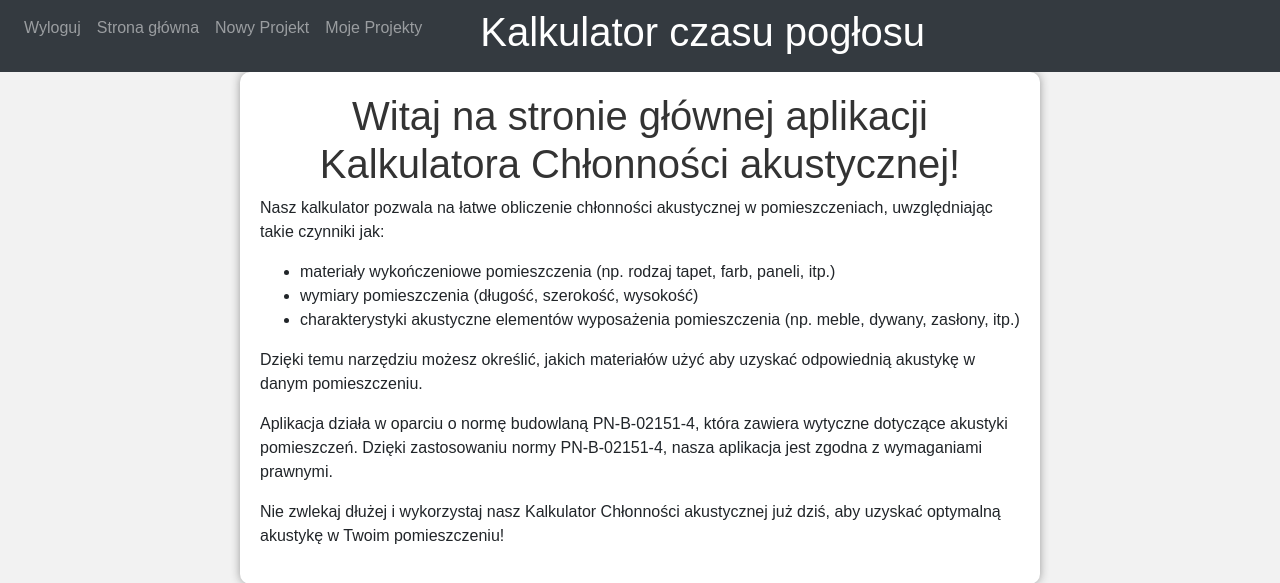
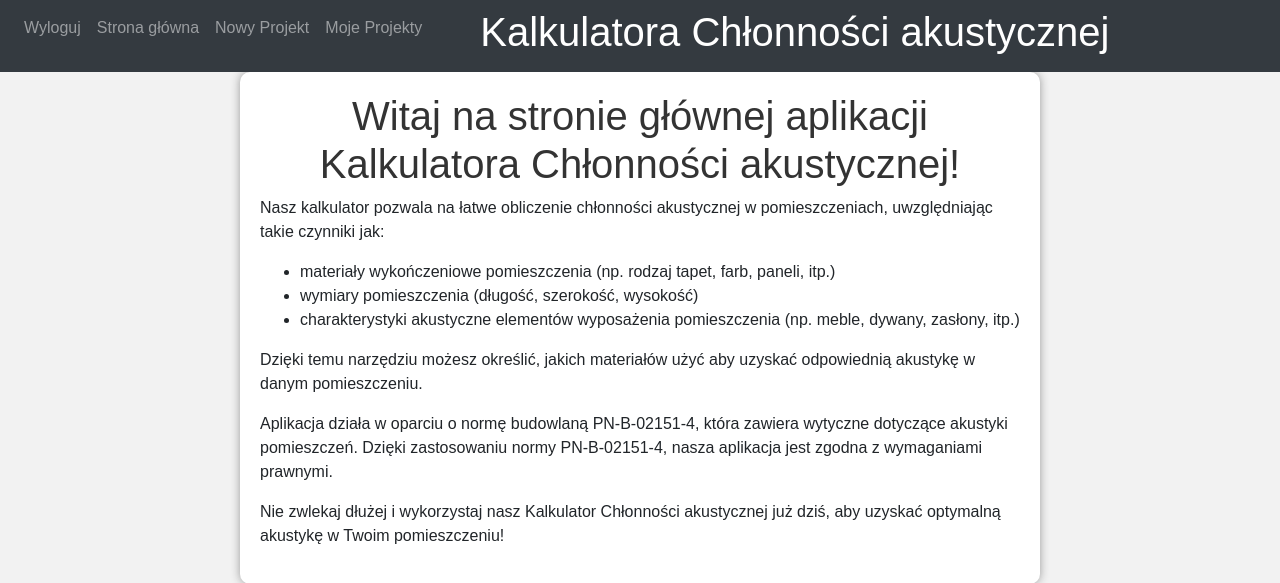
Before and after one commit to DorianWlodarczyk/System_do_obliczania_ch-onno-ci_akustycznej_w_pomieszczeniach_mieszkalnych_i_u-ytkowych, a Flask app: page / in a window 1280 px wide. Shown: the top 583 px of the page. Run offline with Flask 3, Linux system fonts and the light colour scheme; the visitor is signed in with stand-in values (Sample User, id 1); some libraries are stand-ins or nearby versions.

Commit message:
zmiana nazwy na Kalkulatora Chłonności akustycznej w pliku base.html

```diff
--- a/App/website/templates/base.html
+++ b/App/website/templates/base.html
@@ -34,7 +34,7 @@
               <a class="nav-item nav-link" id="home" href="/">Strona główna</a>
               <a type="button" class="nav-item nav-link" onClick="location.href='/newproject'">Nowy Projekt</a>
                 <a type="button" class="nav-item nav-link" onClick="location.href='/myProjects'">Moje Projekty</a>
-              <h1 style="margin-left: 50px;color: white ; display: flex;align-items: center;justify-content: center;"  id="kalkulator">Kalkulator czasu pogłosu
+              <h1 style="margin-left: 50px;color: white ; display: flex;align-items: center;justify-content: center;"  id="kalkulator">Kalkulatora Chłonności akustycznej
                </h1>
           {% else %}
           <a class="nav-item nav-link" id="login" href="/login">Zaloguj</a>
```
